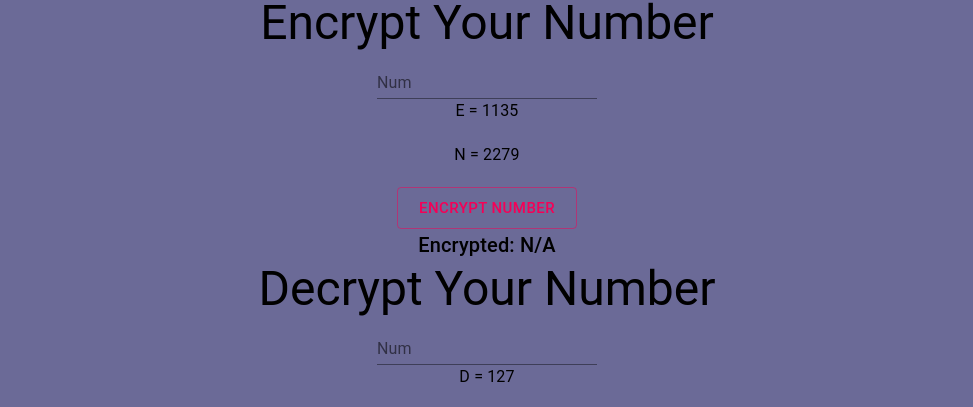
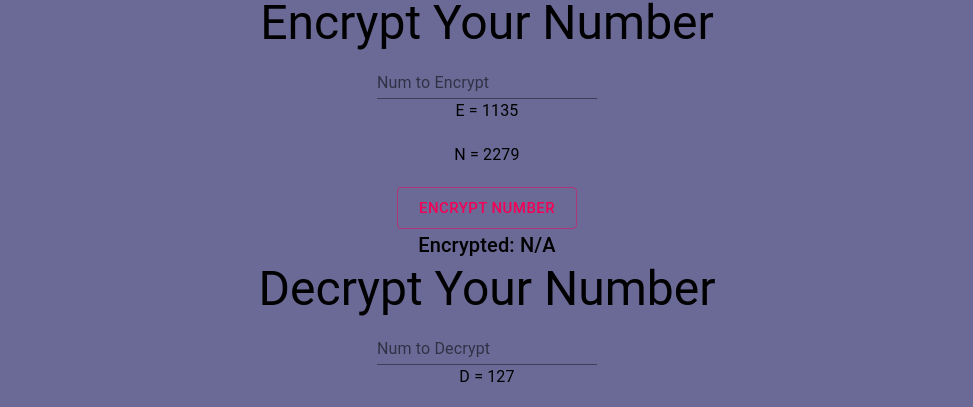
Before and after one commit to hujikolp1/rsa_keypair_generator, a React (Create React App) app: page / in a window 1280 px wide. Shown: the part 658-1065 px from the top of the page, without its empty margins (153-1126 px from the left). Built offline with nearby package versions, Linux system fonts and the light colour scheme.

Commit message:
decryption number big int

```diff
--- a/src/components/decryption.tsx
+++ b/src/components/decryption.tsx
@@ -1,18 +1,53 @@
-import React from 'react';
+import React, { useState } from 'react';
 import TextField from '@material-ui/core/TextField';
 import Button from '@material-ui/core/Button';
 import Typography from '@material-ui/core/Typography';
 
 
 
-const Decryption = (props: { N: number; E: number; D: number; encryptedNum: bigint }) => {
+const Decryption = (props: { N: number; E: number; D: number; encryptedNum: bigint|undefined }) => {
+    const [decrypted, setDecrypted] = useState<number>(-1);
+
+    const handleNumChange = (e: { target: { value: any; }; }) => {
+        let placeholder = (e.target.value);
+        console.log('placeholder ', placeholder);
+        placeholder = BigInt(placeholder);
+        console.log('bigint ', placeholder);
+        console.log('inside handleNumInput ', );
+
+    }
+    const handleSetDecryption = ():Promise<bigint> => {
+        return new Promise( (res, rej) => {
+            try {
+                let bigE = BigInt(props.E);
+                let bigN = BigInt(props.N);
+                console.log('Promise big int num => ', );
+                // let encrypt:bigint = BigInt();
+                // encrypt = (encrypt**bigE)%bigN;
+                console.log('NOT STATEFUL encrypt ', ' typeof ', typeof encrypt);
+                res(encrypt);
+            }
+            catch (error) {
+                console.log('promise error ... ')
+                rej(error);
+            }
+        })
+    }
+
+    const handleDecryption = async (e: { preventDefault: () => void; }) => {
+        e.preventDefault();
+        const encrypt = await handleSetDecryption();
+        // console.log('STATEFUL encrypted num ', encryptedNum);
+    }
+
+
 
     return(
         <div>
             <form>
                 <Typography variant='h3'> Decrypt Your Number </ Typography>
 
-                <TextField label='Num' /> <br></br>
+                <TextField label='Num to Decrypt' value={props.encryptedNum}/> <br></br>
                 <Typography>D = {props.D}</Typography> <br></br>
                 <Typography>N = {props.N}</Typography> <br></br>
             </form>
@@ -24,7 +59,7 @@ const Decryption = (props: { N: number; E: number; D: number; encryptedNum: bigi
                 <text>DECRYPT NUMBER</text>
             </Button>
 
-            {/* <Typography variant='h6'>Decrypted: {encryptedNum ? String(encryptedNum).concat('n') : 'N/A'} </Typography>  */}
+            {/* <Typography variant='h6'>Decrypted: {props.encryptedNum ? String(props.encryptedNum).concat('n') : 'N/A'} </Typography>  */}
 
         </div>
     )
--- a/src/components/encryption.tsx
+++ b/src/components/encryption.tsx
@@ -97,7 +97,7 @@ const Encryption = (props: { N: number; E: number; D: number; encryptedNum: bigi
             <form>
                 <Typography variant='h3'> Encrypt Your Number </ Typography>
 
-                <TextField onChange={handleNumChange} label='Num' /> <br></br>
+                <TextField onChange={handleNumChange} label='Num to Encrypt' /> <br></br>
                 <Typography>E = {props.E}</Typography> <br></br>
                 <Typography>N = {props.N}</Typography> <br></br>
 
```
